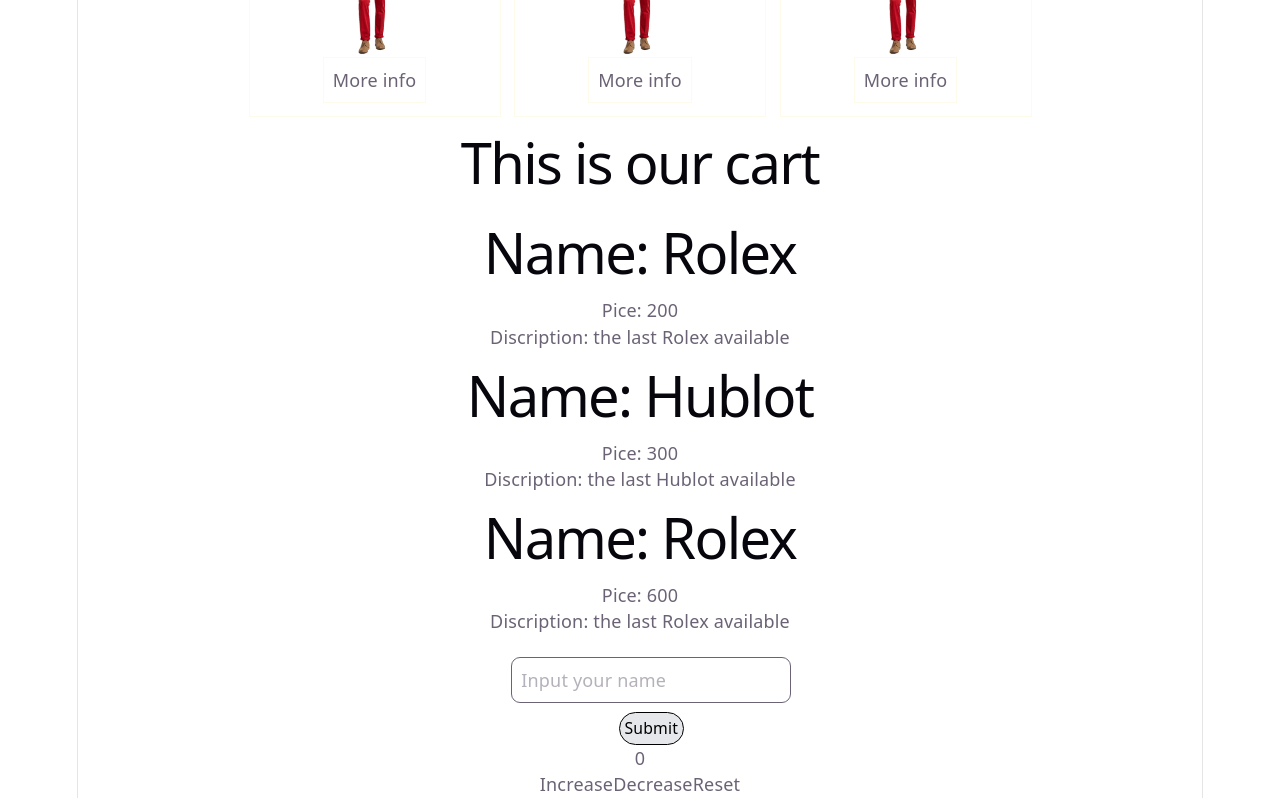
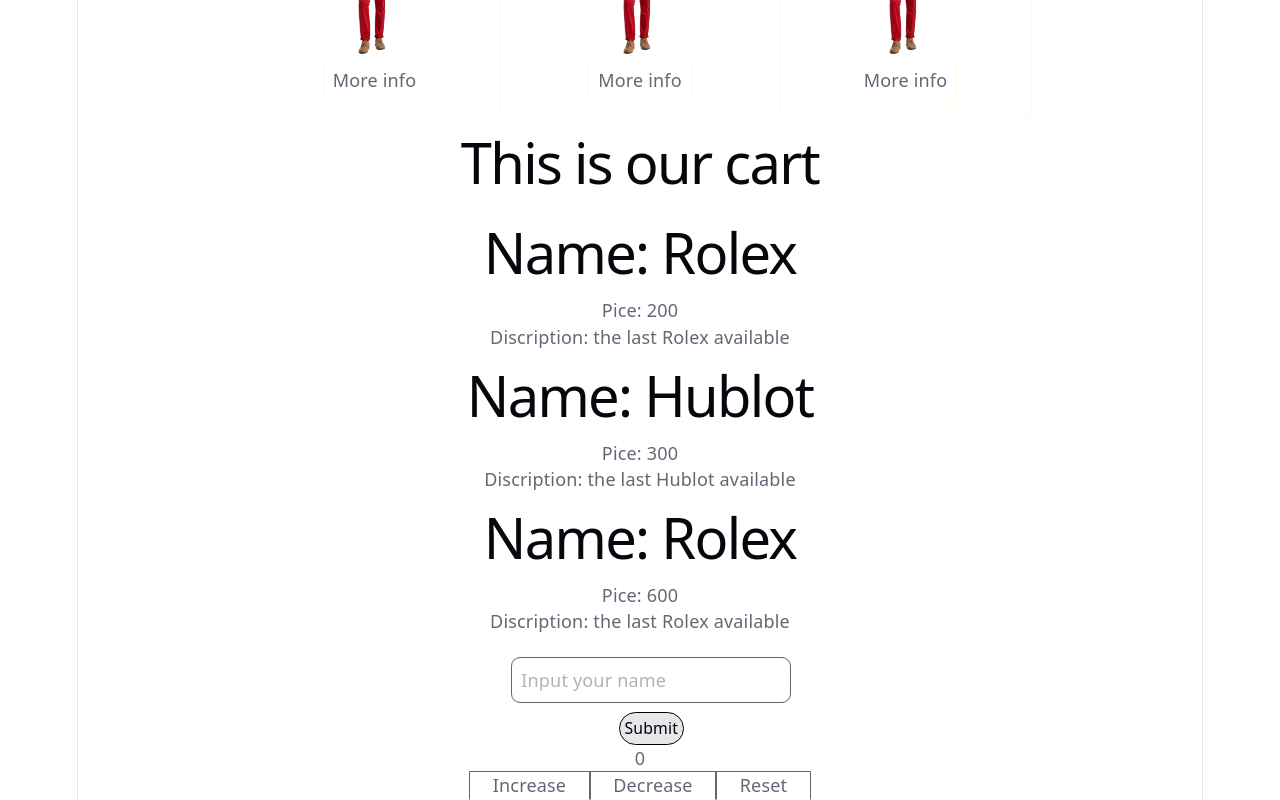
Before and after one commit to JohnMabas/React-Class, a React (Vite) app: page / in a window 1280 px wide. Shown: the part 436-1236 px from the top of the page. Built offline with nearby package versions, Linux system fonts and the light colour scheme.

Commit message:
style the btn

```diff
--- a/src/Counter.jsx
+++ b/src/Counter.jsx
@@ -17,9 +17,9 @@
   return (
     <div>
       <p>{count}</p>
-      <button onClick={increase}>Increase </button>
-      <button onClick={decrease}>Decrease </button>
-      <button onClick={reset}>Reset </button>
+      <button className="border border-b-white px-5" onClick={increase}>Increase </button>
+      <button className="border border-b-white px-5"   onClick={decrease}>Decrease </button>
+      <button className="border border-b-white px-5" onClick={reset}>Reset </button>
     </div>
   );
 };
```
